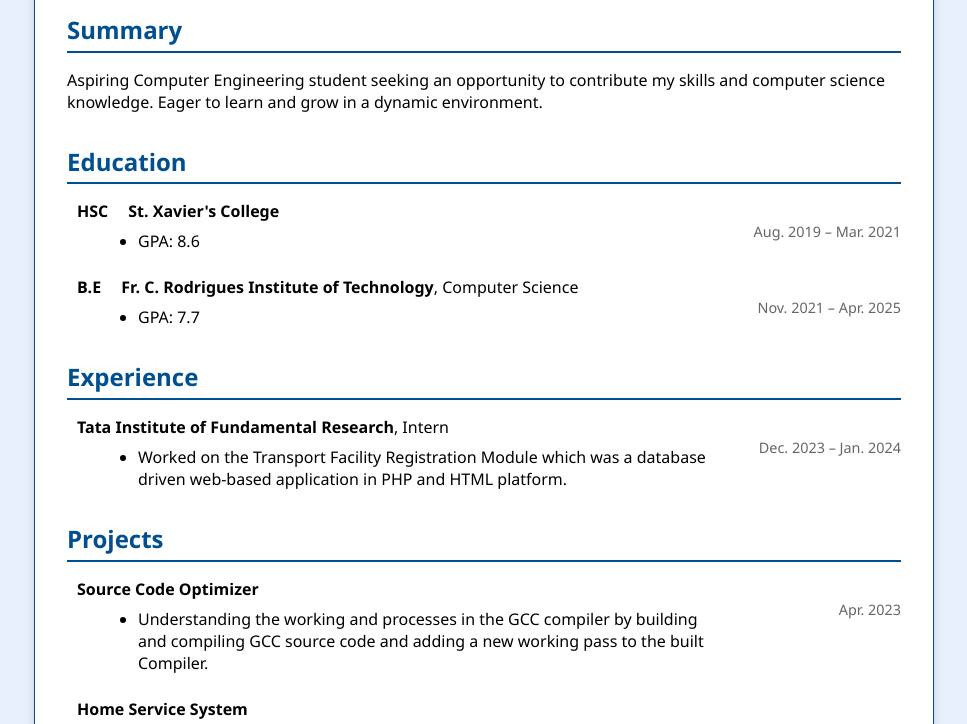
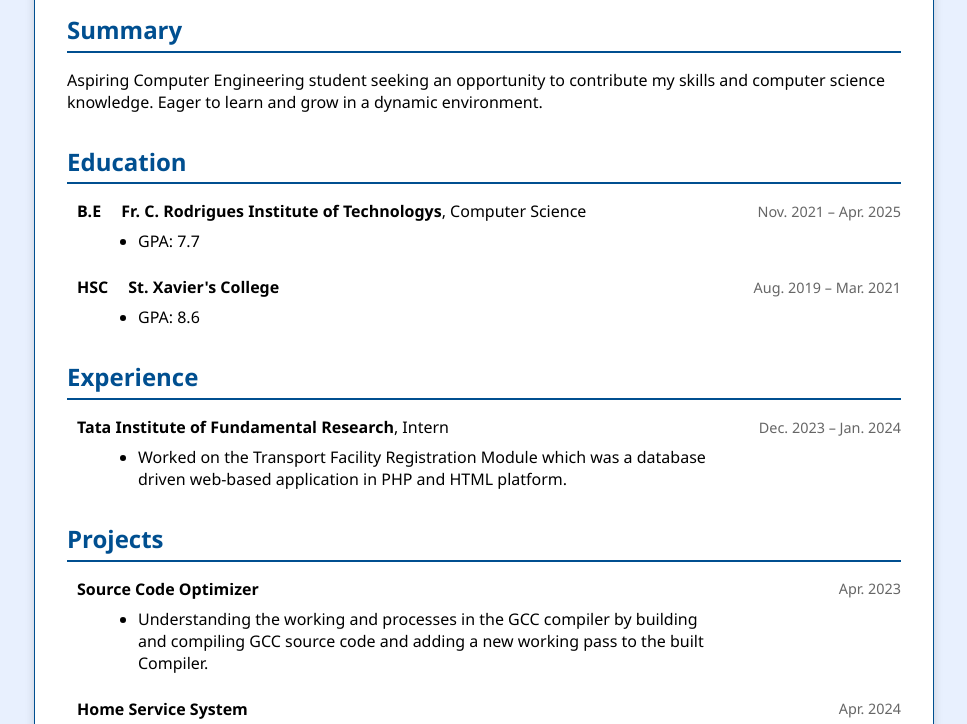
Before and after one commit to IvanGeorgeKurian/resume, a plain HTML site: page index.html in a window 1280 px wide. Shown: the part 228-952 px from the top of the page, without its empty margins (156-1123 px from the left). Drawn offline with Linux system fonts and the light colour scheme.

Commit message:
Update index.html

```diff
--- a/index.html
+++ b/index.html
@@ -29,29 +29,38 @@
   <section>
     <h2>Education</h2>
 
+<div class="item">
+  <div class="item-header">
+    <div class="item-title">
+      B.E<span style="margin-left: 20px;"></span>Fr. C. Rodrigues Institute of Technologys<span class="sub-title">, Computer Science</span>
+    </div>
+    <div class="date-location">Nov. 2021 – Apr. 2025</div>
+  </div>
+  <ul class="custom-list">
+    <li>GPA: 7.7</li>
+  </ul>
+</div>
+
     <div class="item">
-      <div class="item-title">HSC<span style="margin-left: 20px;"></span>St. Xavier's College</div>
+      <div class="item-header">
+      <div class="item-title">
+        HSC<span style="margin-left: 20px;"></span>St. Xavier's College</div>
       <div class="date-location">Aug. 2019 – Mar. 2021</div>
+      </div>
       <ul class="custom-list">
         <li>GPA: 8.6</li>
       </ul>
     </div>
 
-    <div class="item">
-      <div class="item-title">B.E<span style="margin-left: 20px;"></span>Fr. C. Rodrigues Institute of Technology<span class="sub-title">, Computer Science</span>
-      </div>
-      <div class="date-location">Nov. 2021 – Apr. 2025</div>
-      <ul class="custom-list">
-        <li>GPA: 7.7</li>
-      </ul>
-    </div>
   </section>
 
   <section>
     <h2>Experience</h2>
     <div class="item">
+        <div class="item-header">
+
       <div class="item-title">Tata Institute of Fundamental Research<span class="sub-title">, Intern</span></div>
-      <div class="date-location">Dec. 2023 – Jan. 2024</div>
+      <div class="date-location">Dec. 2023 – Jan. 2024</div></div>
       <ul class="custom-list">
         <li>Worked on the Transport Facility Registration Module which was a database driven web-based application in PHP and HTML platform.</li>
       </ul>
@@ -61,16 +70,20 @@
   <section>
     <h2>Projects</h2>
     <div class="item">
+        <div class="item-header">
+
       <div class="item-title">Source Code Optimizer</div>
-      <div class="date-location">Apr. 2023</div>
+      <div class="date-location">Apr. 2023</div></div>
       <ul class="custom-list">
          <li>Understanding the working and processes in the GCC compiler by building and compiling GCC source code and adding a new working pass to the built Compiler.</li>
       </ul>
     </div>
 
     <div class="item">
+        <div class="item-header">
+
       <div class="item-title">Home Service System</div>
-      <div class="date-location">Apr. 2024</div>
+      <div class="date-location">Apr. 2024</div></div>
       <ul class="custom-list">
         <li>Addressing the challenges and inefficiencies associated with coordinating and managing various home services for individuals or households.</li>
         <li>Used JavaScript, HTML, CSS.</li>
@@ -78,8 +91,10 @@
     </div>
 
     <div class="item">
+        <div class="item-header">
+
       <div class="item-title">Fake News Detection</div>
-      <div class="date-location">May. 2025</div>
+      <div class="date-location">May. 2025</div></div>
       <ul class="custom-list">
         <li> Developed a machine learning and NLP-based system using Logistic Regression to classify news articles as real or fake by analyzing textual content.</li>
       </ul>
```
